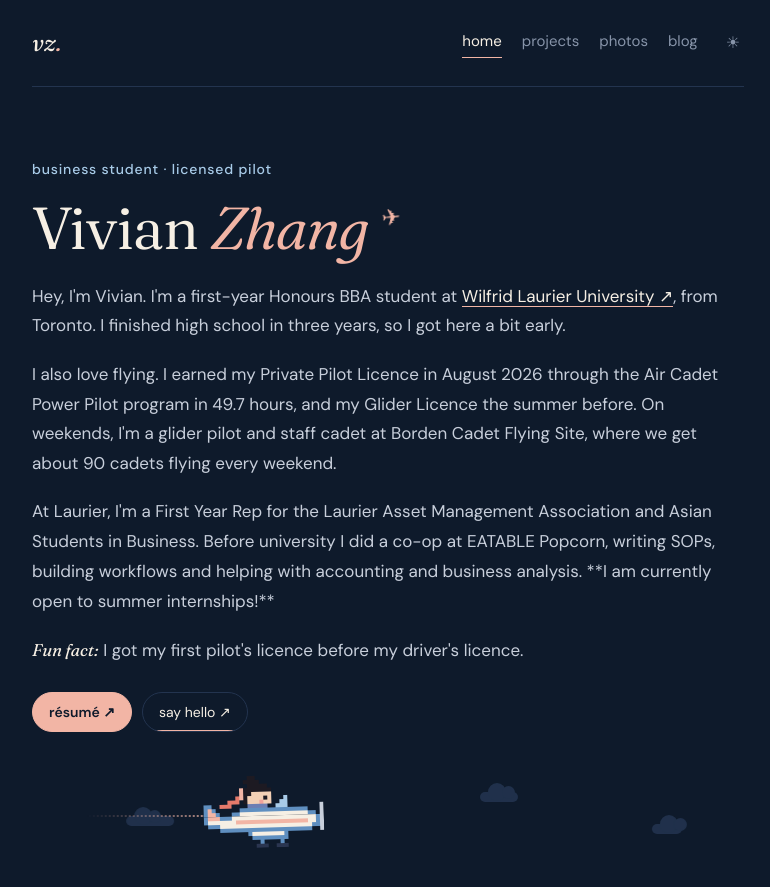
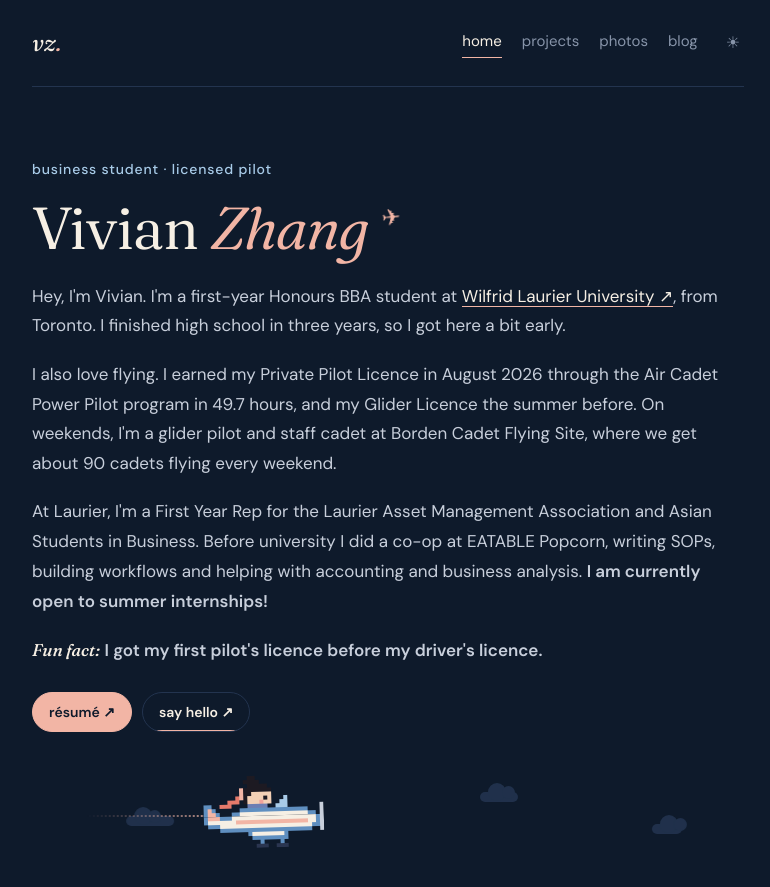
Before and after one commit to vivianpnzhang/vivianpnzhang.github.io, a Jekyll site: the page index.html, which Jekyll copies as it is, in a window 1280 px wide and 900 px high. Shown: the top 887 px of the window, without its empty margins (252-1022 px from the left). Built offline with Jekyll 4.4.1, drawn with Linux system fonts in a browser that asks for light colours.

Commit message:
Add files via upload

```diff
--- a/index.html
+++ b/index.html
@@ -71,7 +71,7 @@
           At Laurier, I'm a First Year Rep for the Laurier Asset Management Association and
           Asian Students in Business. Before university I did a co-op at EATABLE Popcorn,
           writing SOPs, building workflows and helping with accounting and business analysis.
-          **I am currently open to summer internships!**
+          <b>I am currently open to summer internships!<b>
         </p>
         <p><em>Fun fact:</em> I got my first pilot's licence before my driver's licence.</p>
 
```
